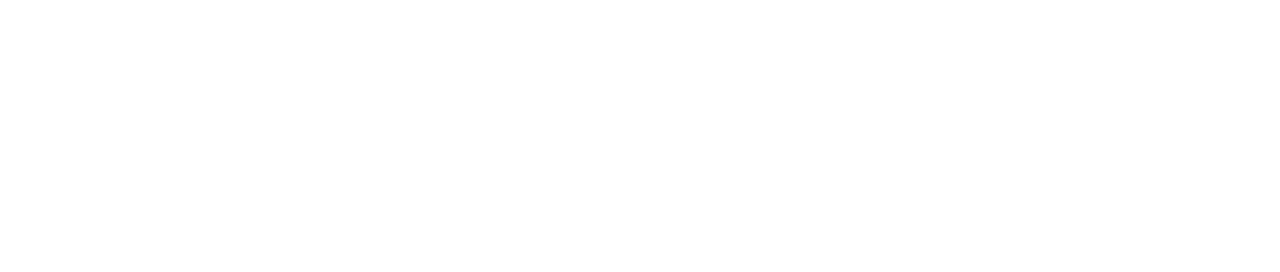
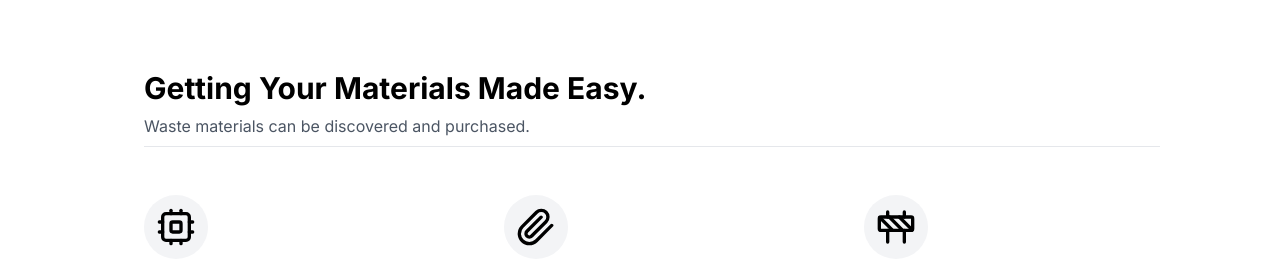
Before and after one commit to AlvaroSeptra/FrontendGroupH, a Next.js app: page / in a window 1280 px wide. Shown: the part 528-800 px from the top of the page. Built offline with nearby package versions, Linux system fonts and the light colour scheme.

Commit message:
will work on feature card soon

```diff
--- a/package.json
+++ b/package.json
@@ -11,6 +11,7 @@
   "dependencies": {
     "axios": "^1.7.3",
     "formik": "^2.4.6",
+    "lucide-react": "^0.428.0",
     "next": "^14.2.5",
     "react": "^18",
     "react-dom": "^18",
--- a/src/app/page.tsx
+++ b/src/app/page.tsx
@@ -1,10 +1,12 @@
 import HeroBanner from "@/components/herobanner";
 import Image from "next/image";
+import FeatureCard from "@/components/featurecard";
 
 export default function Home() {
   return (
     <main className="flex min-h-screen flex-col items-center justify-between p-24">
       <HeroBanner />
+      <FeatureCard />
     </main>
   );
 }
--- a/src/components/featurecard.tsx
+++ b/src/components/featurecard.tsx
@@ -65,3 +65,5 @@
         </div>
     );
 }
+
+export default FeatureCard;
```
Also changed, not shown: 1 other file (tests, documents, lock files or other folders).
